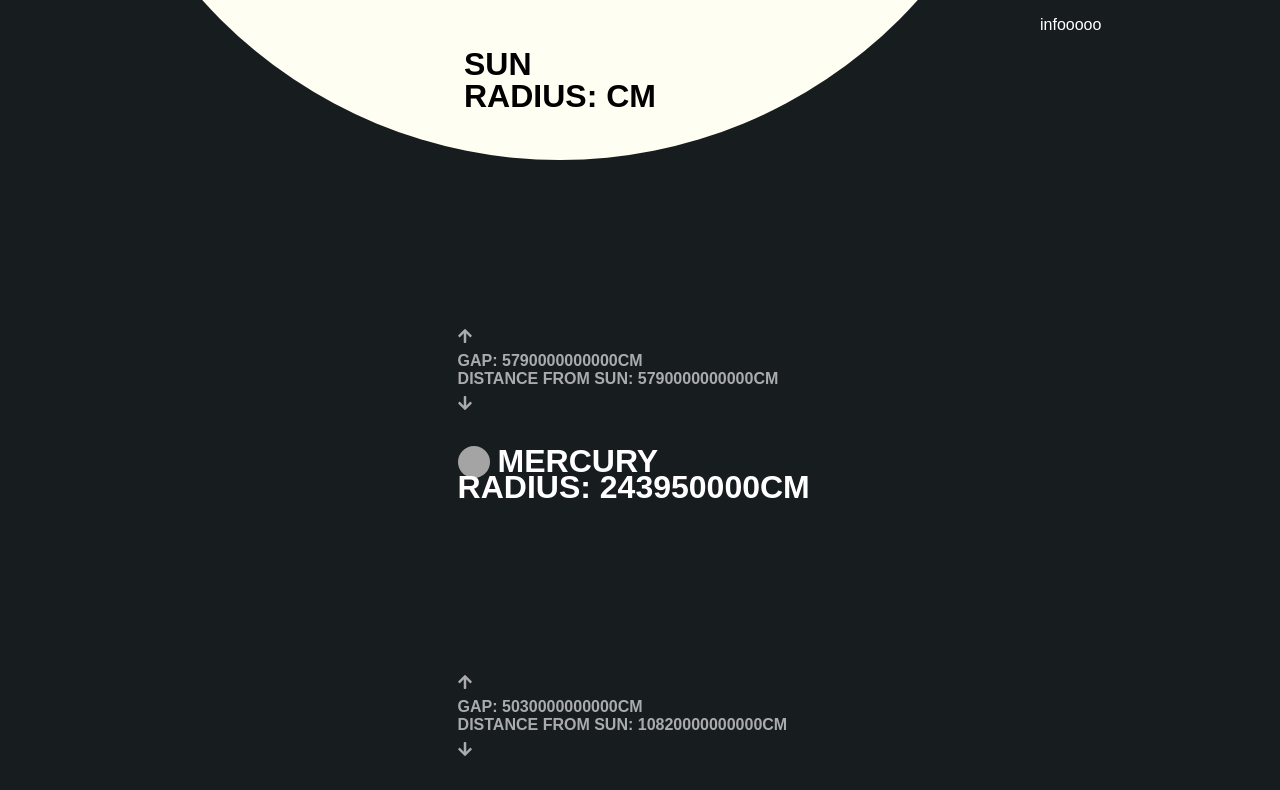
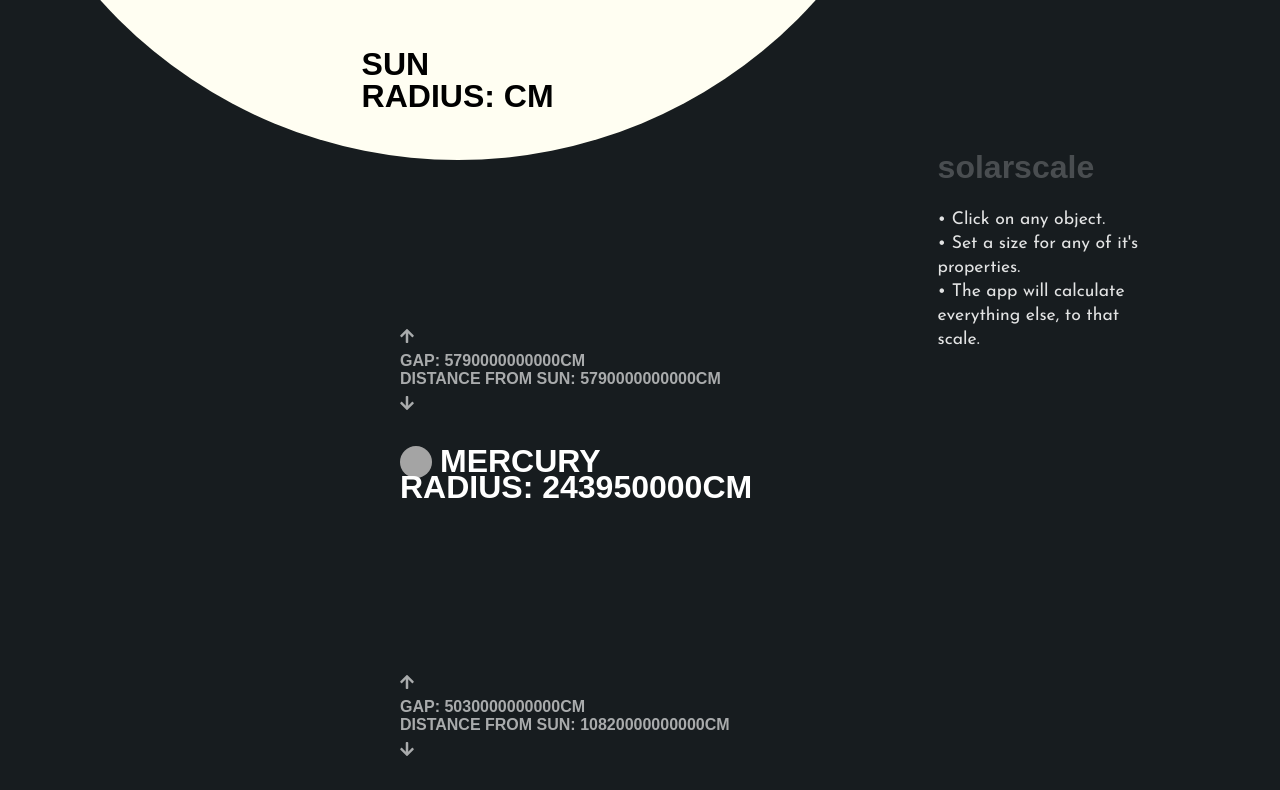
Before and after one commit to theabdullahalam/solarscale, a React (Create React App) app: page / in a window 1280 px wide. Shown: the top 790 px of the page. Built offline with nearby package versions, Linux system fonts and the light colour scheme; a web font is replaced by a local one.

Commit message:
Add info card

```diff
--- a/src/index.scss
+++ b/src/index.scss
@@ -1,4 +1,5 @@
 @import url('https://fonts.googleapis.com/css2?family=Saira+Extra+Condensed:wght@300;400;700&display=swap');
+@import url('https://fonts.googleapis.com/css2?family=Josefin+Sans:ital,wght@0,100;0,400;0,700;1,100;1,400;1,700&display=swap');
 
 body{
 
--- a/src/infocard/InfoCard.js
+++ b/src/infocard/InfoCard.js
@@ -1,7 +1,17 @@
+import './InfoCard.scss'
+
 function InfoCard(props){
     return(
         <div className="InfoCard">
-            <p>infooooo</p>
+            <h1>solarscale</h1>
+            {/* <p>
+                Calculate Solar System sizes to a scale that you can set.
+            </p> */}
+            <p>
+                &#8226; Click on any object. <br />
+                &#8226; Set a size for any of it's properties.<br />
+                &#8226; The app will calculate everything else, to that scale.
+            </p>
         </div>
     )
 }
--- a/src/infocard/InfoCard.scss
+++ b/src/infocard/InfoCard.scss
@@ -0,0 +1,16 @@
+.InfoCard {
+
+    max-width: 60%;
+    margin-top: 8rem;
+
+    h1 {
+        color: rgba(255, 255, 255, 0.219);
+    }
+
+    p {
+        color: rgba(255, 255, 255, 0.877);
+        font-size: 1.1rem;
+        font-family: 'Josefin Sans', sans-serif;
+        line-height: 1.5rem;
+    }
+}
--- a/src/solarsystem/SolarSystem.scss
+++ b/src/solarsystem/SolarSystem.scss
@@ -3,7 +3,7 @@
     flex-direction: column;
 
     .Planet, .Gap {
-        margin-left: 44%;
+        margin-left: 25rem;
     }
 
     padding-bottom: 9rem;
--- a/src/solarsystem/Sun.scss
+++ b/src/solarsystem/Sun.scss
@@ -5,7 +5,7 @@
     width: 60rem;
     border-radius: 30rem;
 
-    margin-left: 5rem;
+    margin-left: -1.4rem;
     margin-top: -50rem;
 
     display: grid;
```
